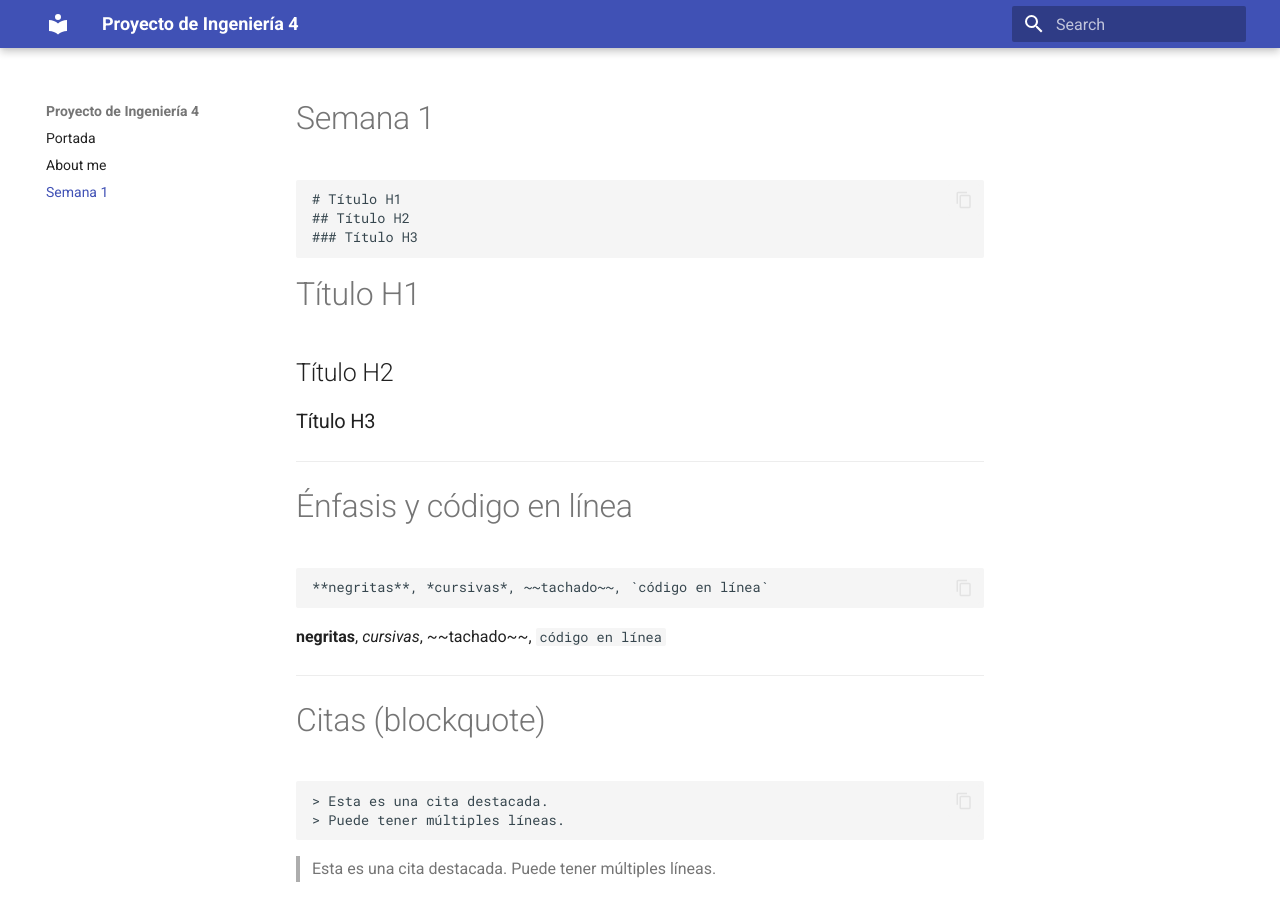
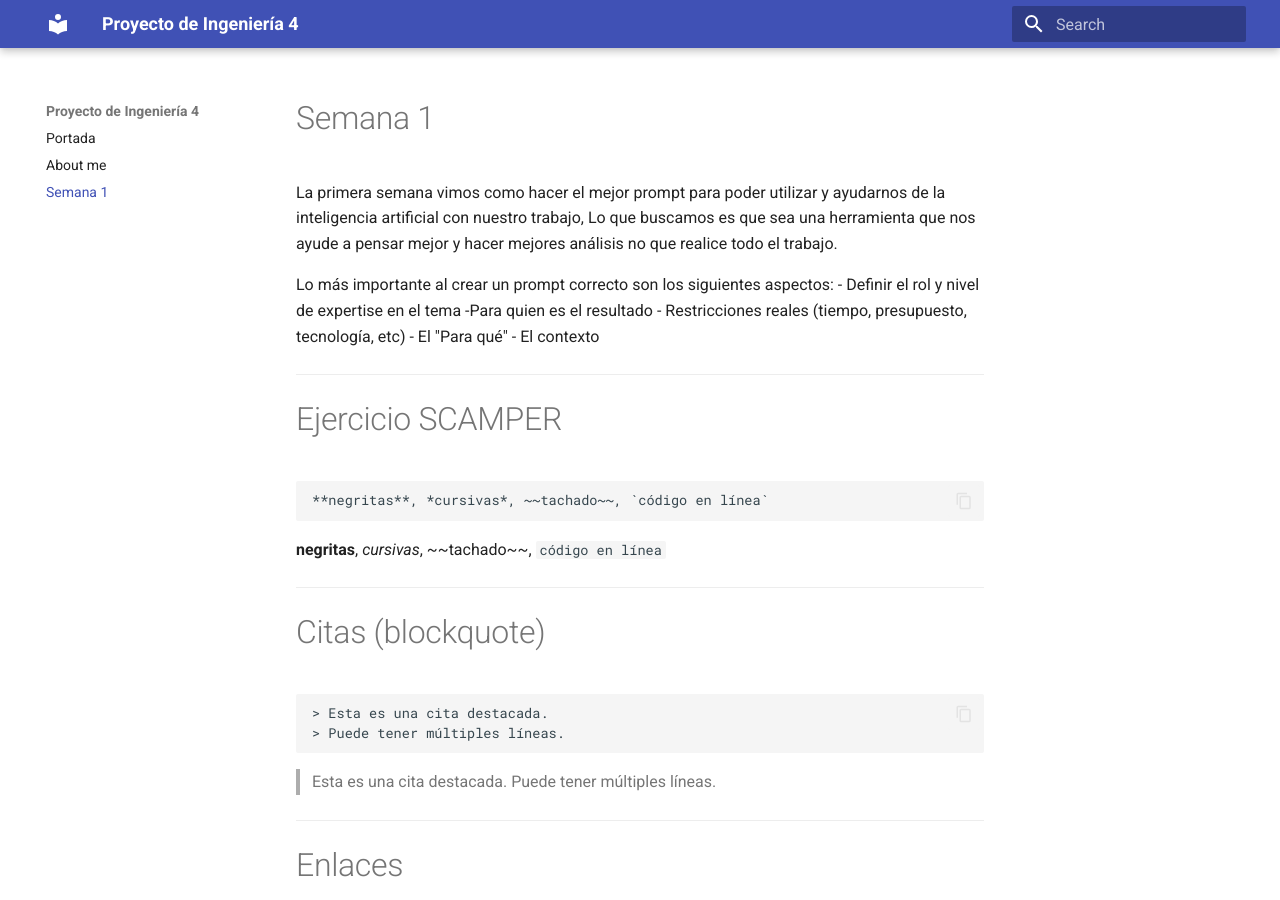
Before and after one commit to and070406/Proyecto4_andrea, an MkDocs documentation site: the page built from docs/semana1.md, in a window 1280 px wide and 900 px high. Built offline with MkDocs 1.6.1 and Material for MkDocs 9.7.7, drawn with Linux system fonts in a browser that asks for light colours.

Commit message:
CONTEXTO SEMANA1

````diff
--- a/docs/semana1.md
+++ b/docs/semana1.md
@@ -1,18 +1,17 @@
 # Semana 1
 
-``` codigo
-# Título H1
-## Título H2
-### Título H3
-```
+La primera semana vimos como hacer el mejor prompt para poder utilizar y ayudarnos de la inteligencia artificial con nuestro trabajo, Lo que buscamos es que sea una herramienta que nos ayude a pensar mejor y hacer mejores análisis no que realice todo el trabajo.
 
-# Título H1
-## Título H2
-### Título H3
+Lo más importante al crear un prompt correcto son los siguientes aspectos:
+- Definir el rol y nivel de expertise en el tema
+-Para quien es el resultado
+- Restricciones reales (tiempo, presupuesto, tecnología, etc)
+- El "Para qué"
+- El contexto
 
 ---
 
-# Énfasis y código en línea
+# Ejercicio SCAMPER
 
 ``` codigo
 **negritas**, *cursivas*, ~~tachado~~, `código en línea`
````
